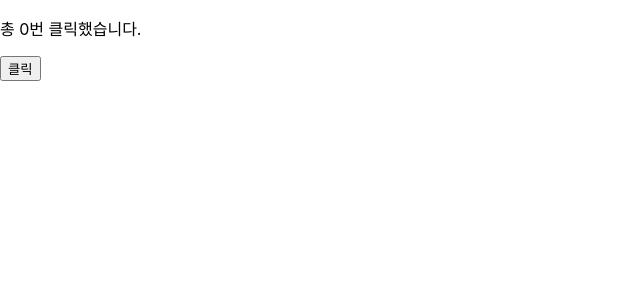
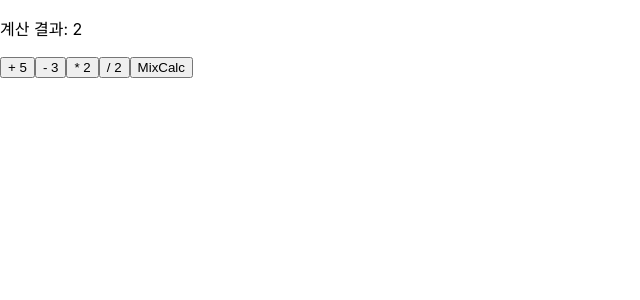
Before and after one commit to S-hee-sung/js-react, a React (Create React App) app in the folder my-app/: page / in a window 1280 px wide. Shown: the top 300 px of the page, without its empty margins (0-640 px from the left). Built offline with nearby package versions, Linux system fonts and the light colour scheme.

Commit message:
01.25 시작

```diff
--- /dev/null
+++ b/my-app/src/chapter7/7.2/SetStageMerge.jsx
@@ -0,0 +1,43 @@
+import { useState } from "react";
+
+function SetStateMerge(props) {
+  const [result, setResult] = useState(2);
+
+  const handleAdd = () => {
+    console.log('handleAdd Start');
+    setResult(result + 5);
+    console.log('handleAdd end');
+  };
+  const handleSub = () => {
+    console.log('handleSub Start');
+    setResult(result - 3);
+    console.log('handleSub end');
+  };
+  const handleMul = () => {
+    console.log('handleMul Start');
+    setResult(result * 2);
+    console.log('handleMul end');
+  };
+  const handleDiv = () => {
+    console.log('handleDiv Start');
+    setResult(result / 2);
+    console.log('handleDiv end');
+  };
+  const handleMixCalc = () => {
+    handleAdd();
+    handleMul();
+  };
+
+  return (
+    <div>
+      <p>계산 결과: {result}</p>
+      <button onClick={handleAdd}>+ 5</button>
+      <button onClick={handleSub}>- 3</button>
+      <button onClick={handleMul}>* 2</button>
+      <button onClick={handleDiv}>/ 2</button>
+      <button onClick={handleMixCalc}>MixCalc</button>
+    </div>
+  );
+};
+
+export default SetStateMerge;
--- a/my-app/src/chapter7/7.3/CounterEffect.jsx
+++ b/my-app/src/chapter7/7.3/CounterEffect.jsx
@@ -17,10 +17,10 @@
     // 정마로 딱 언마운트 될 때에만 effect 정리 함수가 실행되길 원하면
     // 의존성 배열로 빈 배열([])을 넣어줘야 함!!
 
-    return () => {
-      console.log('clean-up');
-      document.title = 'Init Tittle';
-    };
+    // return () => {
+    //   console.log('clean-up');
+    //   document.title = 'Init Tittle';
+    // };
   }, [count]);
   // 함수 컴포넌트 안에 선언되기 때문에 해당 컴포넌트의 props와 state에 접근 가능
 
@@ -28,9 +28,39 @@
   return (
     <div>
       <p>총 {count}번 클릭했습니다.</p>
-      <button onClick={() => setCount(count + 1)}>클릭</button>
+      <button onClick={() => {
+      setCount(count + 1)
+
+      // useEffect()에 넣는것이랑 버튼 클릭안에 넣는 것이랑 실행 시점이 다르기에 동작이 다름
+      // 1. 처음 마운트 시에 실행 안됨(타이틀이 안바뀌어 있음)
+      // 2. 이후 버튼 클릭했을때 count값이 반영이 제대로 안됨(set함수는 비동기 함수)
+      //
+
+
+      document.title = `You clicked ${count} times`;
+    }}>
+      클릭
+      </button>
     </div>
   );
 }
 
 export default CounterEffect;
+
+// useEffect()를 쓰는 케이스
+// -주로 처음 렌더링시 해줘야 하는 작업들
+// 1) 특정 객체에 addEventListener()로 이벤트를 등록해야 할 때
+// 예: window나 document 객체에 이벤트 줄 때
+// 2) 에러가 떠서 페이지를 백 시켜야 할 때
+// 3) 마운트 됐을 때 그 페이지를 이용할 수 있는 사용자인지 권한 체크
+// 4) 처음 렌더링 시 초기화 해줘야 할 작업들
+// 5) 실행하는 로직이 있는 곳과 실행 결과를 보여주는 컴포넌트가 다른 곳이면
+// 로직이 분리되서 가독성이 떨어지고 디버깅이 어려움
+// 6) 데이터 패치관련 작업을 많이 넣음
+// 만약 버튼을 눌렀을 때 데이터를 가져오는 로직을 넣게되면 새로고침 시 초기화됨 -> 다시 버튼을 눌러야 됨
+
+// 정리!
+// onClick과 useEffect는 다른 용도
+// onClick 속성으로 넣어준 콜백 함수는 "클릭 시 호출되는" 함수이고,
+// useEffect 내부에 있는 콜백 함수는 "랜더링 시 (의존성 배열에 따라) 호출되는" 함수임
+// 어떻게 사용하는지에 따라 겹치는 결과도 있겠지만, 완전히 다른 의도를 가짐!
--- a/my-app/src/index.js
+++ b/my-app/src/index.js
@@ -12,6 +12,7 @@
 import NotificationList from './chapter6/NotificationList';
 import Counter from './chapter7/7.2/Counter';
 import CounterEffect from './chapter7/7.3/CounterEffect';
+import SetStateMerge from './chapter7/7.2/SetStageMerge';
 
 const root = ReactDOM.createRoot(document.getElementById('root'));
 // root.render(
@@ -44,7 +45,7 @@
 
 // 8장 예제
 root.render(
-  <CounterEffect />
+  <SetStateMerge />
 );
 
 
```
